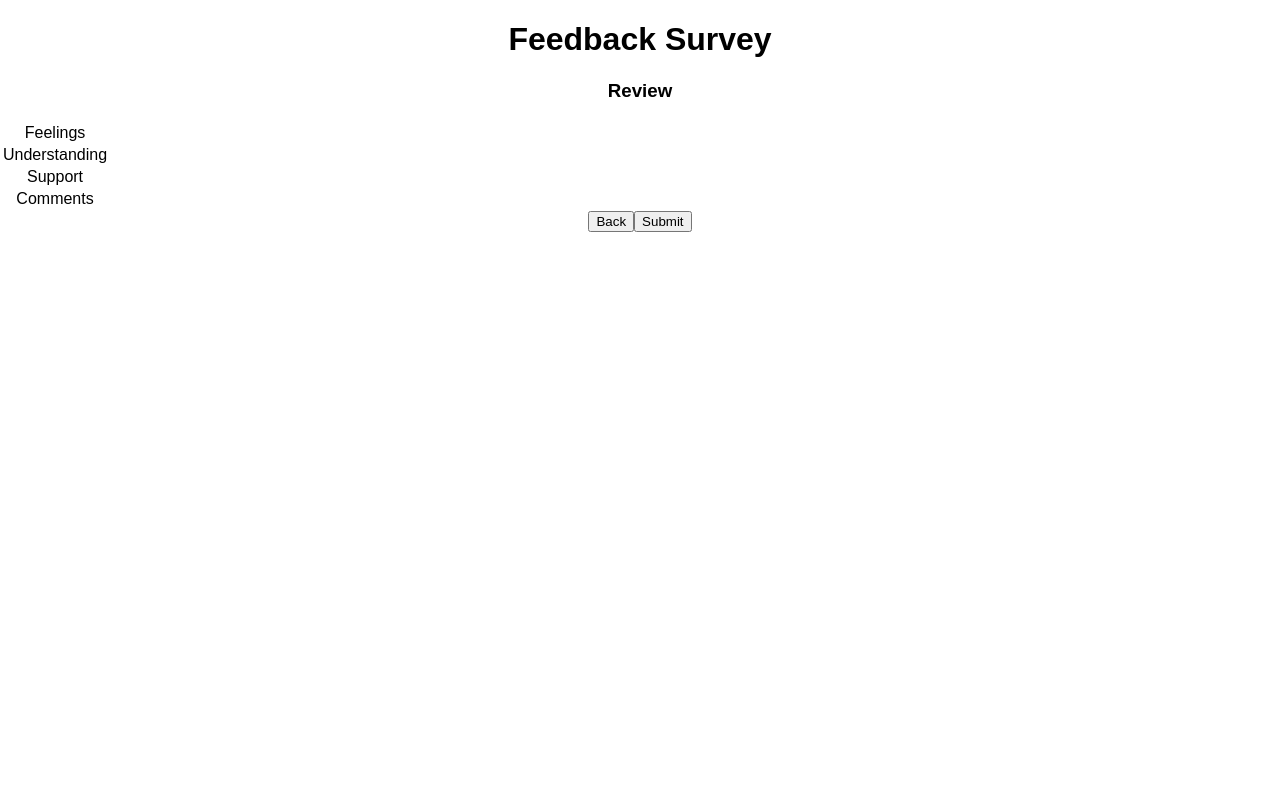
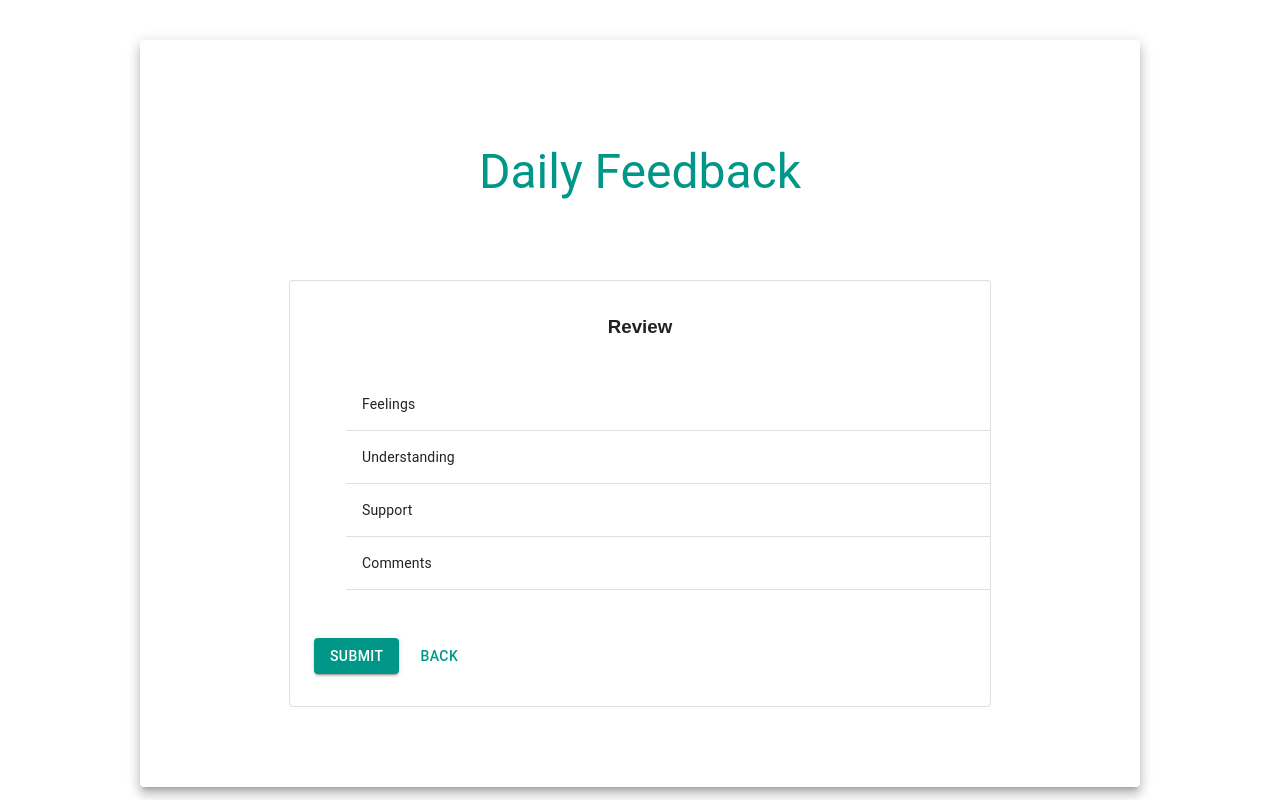
Before and after one commit to cdraz/weekend-redux-feedback-loop, a React (Create React App) app: page /#/review in a window 1280 px wide. Built offline with nearby package versions, Linux system fonts and the light colour scheme.

Commit message:
mui styling added

```diff
--- a/src/components/App/App.jsx
+++ b/src/components/App/App.jsx
@@ -18,10 +18,40 @@ import SupportView from '../SupportView/SupportView';
 import UnderstandingView from '../UnderstandingView/UnderstandingView';
 import WelcomeView from '../WelcomeView/WelcomeView';
 
+// Import MUI components
+import { createTheme, ThemeProvider } from '@mui/material/styles';
+import Paper from '@mui/material/Paper';
+
 // Declare component function
 function App() {
+
+  // Set up MUI theme
+  const theme = createTheme({
+    palette: {
+      primary: {
+        main: '#009688'
+      },
+      overrides: {
+        MuiButton: {
+          raisedPrimary: {
+            color: 'white',
+          }
+        }
+      }
+    }
+  })
+
   return (
     <div className='App'>
+      <ThemeProvider theme={theme}>
+        <Paper elevation={8} sx={{
+            minwidth: 500,
+            maxWidth: 1000,
+            margin: 'auto',
+            marginTop: 5,
+            paddingTop: 3,
+            paddingBottom: 10
+          }}>
           <Header />
           <Router>
             <Route exact path="/">
@@ -49,7 +79,8 @@ function App() {
               <AdminView />
             </Route>
           </Router>
-
+        </Paper>
+      </ThemeProvider>
     </div>
   );
 }
--- a/src/components/CommentsView/CommentsView.jsx
+++ b/src/components/CommentsView/CommentsView.jsx
@@ -1,6 +1,6 @@
 import { useState, useEffect } from 'react';
 import { useSelector, useDispatch } from 'react-redux';
-import { Link } from 'react-router-dom';
+import { Link, useHistory } from 'react-router-dom';
 
 // Import MUI components
 import Button from '@mui/material/Button';
@@ -11,15 +11,17 @@ import TextField from '@mui/material/TextField';
 import Typography from '@mui/material/Typography';
 
 function CommentsView() {
-    // Store access and dispatch hook
+    // Store access, dispatch hook, and history hook
     const feedback = useSelector(store => store.feedbackReducer);
     const dispatch = useDispatch();
+    const history = useHistory();
 
     // State variable for comments
     const [comments, setComments] = useState(feedback.comments);
 
     // Declare onContinue function
-    const onContinue = () => {
+    const onContinue = event => {
+        event.preventDefault();
         console.log('in onContinue in CommentsView');
         console.log('Updating comments in store: ', comments);
         // Dispatch comments to redux store
@@ -30,6 +32,8 @@ function CommentsView() {
                 comments: comments
             }
         });
+            // Navigate to next page
+            history.push('/review')
     }
 
     return (
@@ -49,15 +53,13 @@ function CommentsView() {
                         onChange={event => setComments(event.target.value)}
                     >
                     </TextField>
-                    <CardActions>
+                    <CardActions sx={{ marginTop: 3 }}>
+                        <Button variant="contained" size="medium" type="submit">
+                            Continue
+                        </Button>
                         <Link to="/support">
-                            <Button variant="outlined" type="button">
+                            <Button variant="text" type="button">
                                 Back
-                            </Button>
-                        </Link>
-                        <Link to="/review">
-                            <Button variant="contained" size="medium" type="submit">
-                                Continue
                             </Button>
                         </Link>
                     </CardActions>
--- a/src/components/FeelingView/FeelingView.css
+++ /dev/null
@@ -1,3 +0,0 @@
-input {
-    width: 200px;
-}
--- a/src/components/FeelingView/FeelingView.jsx
+++ b/src/components/FeelingView/FeelingView.jsx
@@ -1,4 +1,3 @@
-import './FeelingView.css'
 import { useState } from 'react';
 import { useSelector, useDispatch } from 'react-redux';
 import { useHistory } from 'react-router-dom';
@@ -43,7 +42,7 @@ function FeelingView() {
     const scores = [ 1, 2, 3, 4, 5 ]
 
     return (
-        <Card sx={{ minWidth: 275, maxWidth: 700, margin: 'auto' }}>
+        <Card variant="outlined" sx={{ minWidth: 275, maxWidth: 700, margin: 'auto' }}>
             <CardContent>
                 <Typography variant="h5">
                     How are you feeling today?
@@ -65,7 +64,7 @@ function FeelingView() {
                         ))}
 
                     </TextField>
-                    <CardActions sx={{ textAlign: 'center' }}>
+                    <CardActions sx={{ marginTop: 3 }}>
                         <Button variant="contained" size="medium" type="submit">
                             Continue
                         </Button>
--- a/src/components/Header/Header.jsx
+++ b/src/components/Header/Header.jsx
@@ -1,8 +1,12 @@
-import { Link } from 'react-router-dom';
+import Card from '@mui/material/Card';
+import CardContent from '@mui/material/CardContent';
+import Typography from '@mui/material/Typography';
 
 function Header() {
     return (
-        <h1>Feedback Survey</h1>
+        <Typography variant="h3" sx={{ margin: 10 }} color="primary">
+            Daily Feedback
+        </Typography>
     );
 }
 
--- a/src/components/ReviewView/ReviewView.jsx
+++ b/src/components/ReviewView/ReviewView.jsx
@@ -2,6 +2,19 @@ import axios from 'axios';
 import { useState, useEffect } from 'react';
 import { useSelector, useDispatch } from 'react-redux';
 import { Link, useHistory } from 'react-router-dom';
+
+// Import MUI components
+import Button from '@mui/material/Button';
+import Card from '@mui/material/Card';
+import CardActions from '@mui/material/CardActions';
+import CardContent from '@mui/material/CardContent';
+import Table from '@mui/material/Table';
+import TableBody from '@mui/material/TableBody';
+import TableCell from '@mui/material/TableCell';
+import TableContainer from '@mui/material/TableContainer';
+import TableHead from '@mui/material/TableHead';
+import TableRow from '@mui/material/TableRow';
+import Typography from '@mui/material/Typography';
 
 function ReviewView() {
     // Store access, dispatch hook, and history hook
@@ -55,37 +68,43 @@ function ReviewView() {
     }
 
     return (
-        <>
-        <h3>Review</h3>
-        <table>
-            <tbody>
-                <tr>
-                    <td>Feelings</td>
-                    <td>{feedback.feeling}</td>
-                </tr>
-                <tr>
-                    <td>Understanding</td>
-                    <td>{feedback.understanding}</td>
-                </tr>
-                <tr>
-                    <td>Support</td>
-                    <td>{feedback.support}</td>
-                </tr>
-                <tr>
-                    <td>Comments</td>
-                    <td>{feedback.comments}</td>
-                </tr>
-            </tbody>
-        </table>
-        <Link to="/comments">
-                    <button type="button">
-                        Back
-                    </button>
-        </Link>
-        <button onClick={onSubmit}>
-            Submit
-        </button>
-        </>
+        <Card variant="outlined" sx={{ minWidth: 275, maxWidth: 700, margin: 'auto' }}>
+            <CardContent sx={{ }}>
+                <h3>Review</h3>
+                <TableContainer sx={{ margin: 5 }}>
+                    <Table>
+                        <TableBody>
+                            <TableRow>
+                                <TableCell align="left">Feelings</TableCell>
+                                <TableCell align="left">{feedback.feeling}</TableCell>
+                            </TableRow>
+                            <TableRow>
+                                <TableCell align="left">Understanding</TableCell>
+                                <TableCell align="left">{feedback.understanding}</TableCell>
+                            </TableRow>
+                            <TableRow>
+                                <TableCell align="left">Support</TableCell>
+                                <TableCell align="left">{feedback.support}</TableCell>
+                            </TableRow>
+                            <TableRow>
+                                <TableCell align="left">Comments</TableCell>
+                                <TableCell align="left">{feedback.comments}</TableCell>
+                            </TableRow>
+                        </TableBody>
+                    </Table>
+                </TableContainer>
+                <CardActions sx={{ marginTop: 3 }}>
+                    <Button variant="contained" onClick={onSubmit}>
+                        Submit
+                    </Button>
+                    <Link to="/comments">
+                        <Button variant="text" type="button">
+                            Back
+                        </Button>
+                    </Link>
+                </CardActions>
+            </CardContent>
+        </Card>
     )
 }
 
--- a/src/components/SupportView/SupportView.jsx
+++ b/src/components/SupportView/SupportView.jsx
@@ -63,15 +63,15 @@ function SupportView() {
                         ))}
 
                     </TextField>
-                    <CardActions>
+                    <CardActions sx={{ marginTop: 3 }}>
+                        <Button variant="contained" size="medium" type="submit">
+                            Continue
+                        </Button>
                         <Link to="/understanding">
-                            <Button variant="outlined" type="button">
+                            <Button variant="text" type="button">
                                 Back
                             </Button>
                         </Link>
-                        <Button variant="contained" size="medium" type="submit">
-                            Continue
-                        </Button>
                     </CardActions>
                 </form>
             </CardContent>
--- a/src/components/UnderstandingView/UnderstandingView.jsx
+++ b/src/components/UnderstandingView/UnderstandingView.jsx
@@ -42,7 +42,7 @@ function UnderstandingView() {
     const scores = [ 1, 2, 3, 4, 5 ]
 
     return (
-        <Card sx={{ minWidth: 275, maxWidth: 700, margin: 'auto' }}>
+        <Card variant="outlined" sx={{ minWidth: 275, maxWidth: 700, margin: 'auto' }}>
             <CardContent>
                 <Typography variant="h5">
                     How well are you understanding the material?
@@ -64,15 +64,15 @@ function UnderstandingView() {
                         ))}
 
                     </TextField>
-                    <CardActions>
-                        <Link to="/feeling">
-                            <Button variant="outlined" type="button">
-                                Back
-                            </Button>
-                        </Link>
+                    <CardActions sx={{ marginTop: 3 }}>
                         <Button variant="contained" size="medium" type="submit">
                             Continue
                         </Button>
+                        <Link to="/feeling">
+                                <Button variant="text" type="button">
+                                    Back
+                                </Button>
+                        </Link>
                     </CardActions>
                 </form>
             </CardContent>
```
Also changed, not shown: src/components/FinalView/FinalView.jsx (+24 -8 lines), src/components/WelcomeView/WelcomeView.jsx (+26 -8 lines). Lines whose indentation alone changed are shown as unchanged.
